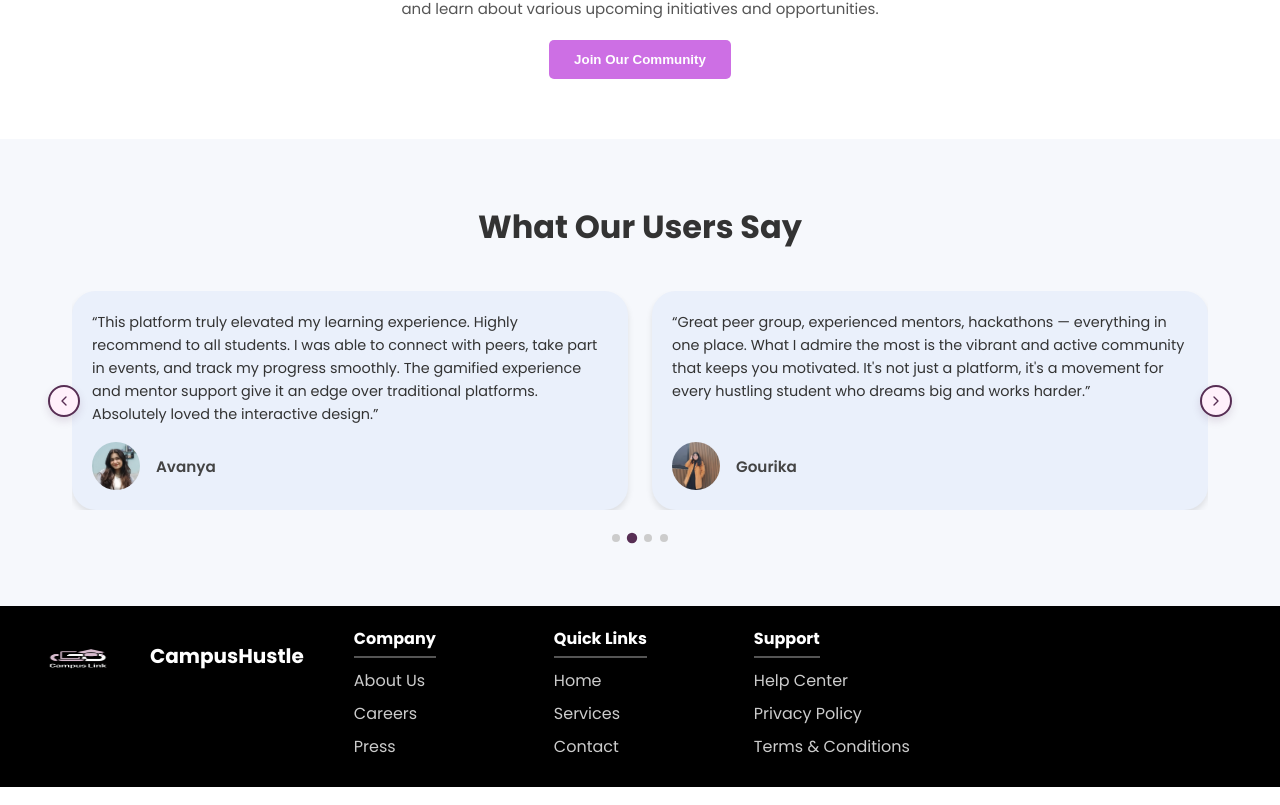
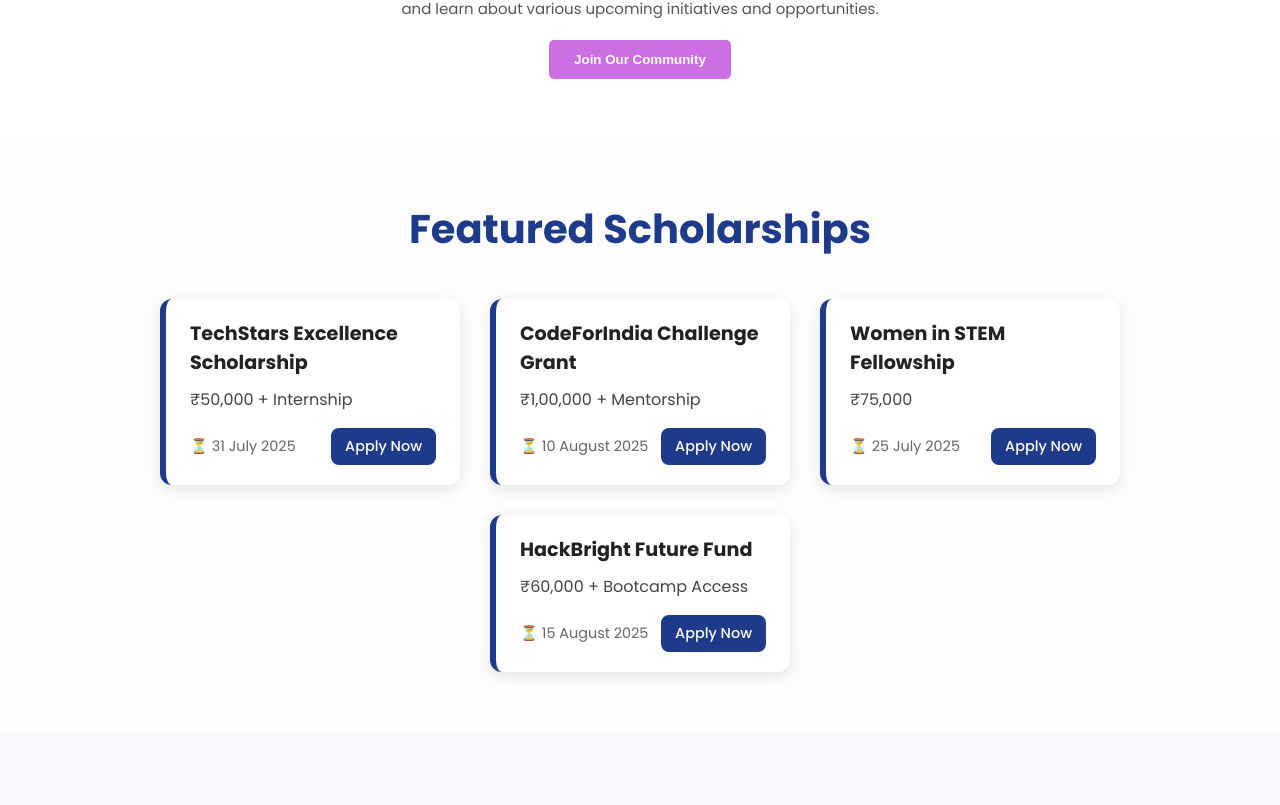
Before and after one commit to AnshulAlgoS/campushustleOG, a React (Create React App) app: page / in a window 1280 px wide. Shown: the part 1990-2795 px from the top of the page. Built offline with nearby package versions, Linux system fonts and the light colour scheme; no server answers; grey boxes are pictures that could not be loaded.

Commit message:
Update HomePage.js

```diff
--- a/src/views/HomePage.js
+++ b/src/views/HomePage.js
@@ -21,6 +21,8 @@ import mahiraImg from '../assets/images/mahiraa.png';
 import gourikaImg from '../assets/images/gourika1.png';
 import UserMenu from '../components/UserMenu';
 import CommunitySection from './community';
+import Scholarship from './Scholarship';
+
 
 const slides = [slide1, slide2, slide3, slide4, slide5];
 
@@ -212,6 +214,13 @@ const HomePage = ({ navigateTo, openAuthModal, user, handleLogout, onProfileClic
       <div ref={communityRef}>
         <CommunitySection />
       </div>
+      {/* Scholarship Section */}
+      <div className="scholarship-wrapper">
+        <Scholarship />
+      </div>
+
+
+
       {/* Testimonials Section */}
       <section className="testimonials-section">
         <h2>What Our Users Say</h2>
```
